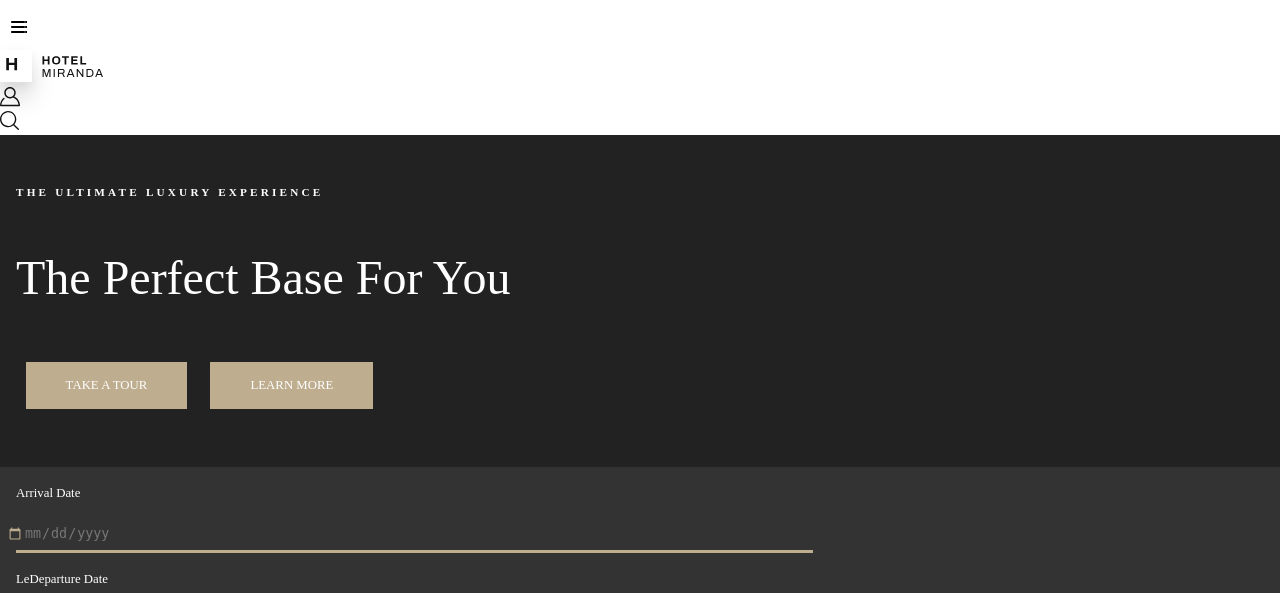
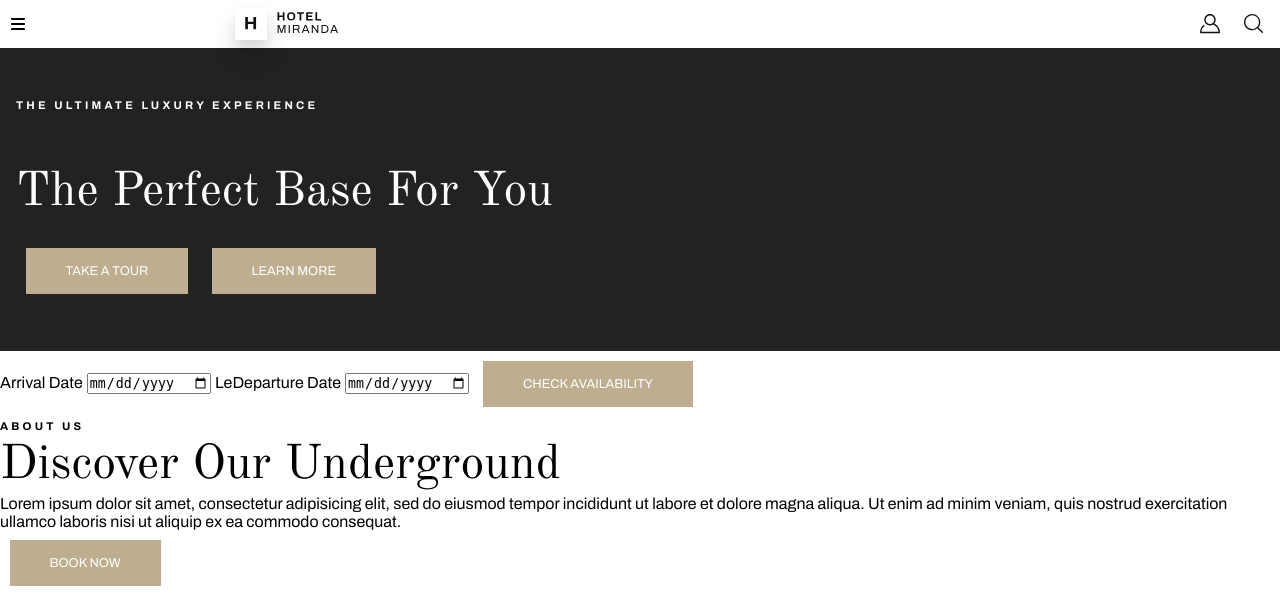
Before and after one commit to ImD1ck/Hotel-Miranda, a PHP site: page / in a window 1280 px wide. Shown: the top 593 px of the page. Run offline with PHP 8.4, Linux system fonts and the light colour scheme; style sheets or scripts are compiled from the project's sources.

Commit message:
header 100%

```diff
--- a/about.php
+++ b/about.php
@@ -1,14 +1,12 @@
 <!-- Head, Header & Nav -->
 <?php
   $page = "About Us - ";
-  $title = "About US";
+  $title = "About Us";
+  $subtitle = "About";
   @include("include/header.php");
 ?>
 
     <section class="intro">
-      <article class="intro__subtitle">
-        <h4>Home | <span>About</span></h4>
-      </article>
       <div class="intro__presentation">
         <div class="intro__video">
           <video src="#"></video>
--- a/include/header.php
+++ b/include/header.php
@@ -26,21 +26,25 @@
     </div>
     <div class="title">
       <div class="logo">
+        <a href="./index.php">
           <img src="./assets/icons/H.svg" alt="logo" />
+        </a>
         </div>
+        <a href="./index.php">
           <img
             class="logo__name"
             src="./assets/icons/Hotel-Miranda.svg"
             alt="Hotel Miranda"
           />
+        </a>
     </div>
-    <div class="icons">
-      <div class="icon__item">
+
+      <div class="icon">
+
         <img src="./assets/icons/person.svg" alt="logIn" />
-      </div>
-      <div class="icon__item">
+
         <img src="./assets/icons/search.svg" alt="search" />
-      </div>
+
       </div>
 
 </header>
@@ -53,15 +57,14 @@
     </h1>
 
   <?php if($page == ""): ?>
-        <div class="button__principal">
+    <div class="principal__button">
       <button class="button">TAKE A TOUR</button>
       <button class="button">LEARN MORE</button>
     </div>
   <?php else:  ?>
+    <div class="principal__subtitle">
+        <h4>Home | <span><?php echo $subtitle ?></span></h>
+      </div>
+  <?php endif ?>
   </article>
-
-      <article class="subtitle">
-        <h4>Home | <span>Room Details</span></h4>
-      </article>
-      <?php endif ?>
 </section>
--- /dev/null
+++ b/styles/_footer.scss
@@ -0,0 +1,4 @@
+@import "./_var.scss";
+
+.footer {
+}
--- a/styles/_header.scss
+++ b/styles/_header.scss
@@ -1,18 +1,19 @@
 @import "var";
 
 .header {
-  justify-content: space-around;
-  margin-top: 0.5rem;
+  display: flex;
+  justify-content: space-between;
+  align-items: center;
   box-shadow: rgba(0, 0, 0, 0.45) 0px 25px 20px -20px;
 
   .nav {
     &__button {
       width: 1rem;
       height: 1rem;
-      margin: 0.7rem;
+      margin: 1rem 0.7rem;
       border: none;
       cursor: pointer;
-      background: url("../assets/icons/bars-solid.svg");
+      background: url("../assets/icons/bars-solid.svg") no-repeat;
     }
 
     &__button2 {
@@ -22,21 +23,25 @@
     &__list {
       display: none;
       position: absolute;
-      background-color: #f1f1f1;
-      min-width: 160px;
+      top: 6%;
+      width: 100%;
+      background-color: #fff;
       box-shadow: 0px 8px 16px 0px rgba(0, 0, 0, 0.2);
       z-index: 1;
     }
 
     &__list a {
-      color: black;
-      padding: 12px 16px;
+      color: #000;
+      font-family: $subtitle;
+      font-weight: 600;
+      font-size: 0.8rem;
+      padding: 1rem 2rem 0.8rem;
       text-decoration: none;
       display: block;
     }
 
-    &__list a:hover {
-      background-color: #ddd;
+    &__list a:focus {
+      background-color: $gris-neutro;
     }
 
     &__show {
@@ -48,11 +53,13 @@
     display: flex;
     justify-content: flex-start;
     align-items: center;
+    width: 60%;
 
     .logo {
       width: 2rem;
       height: 2rem;
-      padding: 0.4rem;
+      padding-top: 0.5rem;
+      text-align: center;
       box-shadow: rgba(0, 0, 0, 0.15) 0px 15px 25px,
         rgba(0, 0, 0, 0.05) 0px 5px 10px;
 
@@ -61,51 +68,35 @@
       }
     }
   }
+
+  .icon {
+    gap: 1.5rem;
+    display: flex;
+    justify-content: flex-end;
+    margin-right: 1rem;
+  }
 }
 
-.main {
+.principal {
+  padding: 3rem 1rem;
+  background-color: $gris-oscuro;
   color: #fff;
 
-  .principal {
-    padding: 3rem 1rem;
-    min-width: 100%;
-    background-color: $gris-oscuro;
-
-    &__title {
-      padding: 3rem 0rem 3rem;
-    }
+  &__title {
+    padding: 3rem 0rem 1rem;
   }
 
-  .calendar {
-    background-color: $gris-neutro;
+  &__subtitle {
+    float: right;
+    margin-bottom: -3.1rem;
     padding: 1rem;
-    justify-content: left;
+    background-color: #fff;
+    font-family: $subtitle;
+    font-weight: 700;
+    color: $gris-oscuro;
 
-    &__label {
-      font-size: 0.8rem;
-    }
-
-    &__fecha {
-      display: block;
-      justify-content: left;
-      padding: 0.5rem;
-      padding-right: 55%;
-      margin: 1rem 1rem 1rem 0rem;
-      border: none;
-      border-bottom: 0.2rem solid $beish;
-      color: $gris-claro;
-      background-color: transparent;
-    }
-    &__fecha::-webkit-calendar-picker-indicator {
-      position: absolute;
-      left: 0.4rem;
-
-      filter: invert(79%) sepia(34%) saturate(237%) hue-rotate(0deg)
-        brightness(85%) contrast(82%);
-    }
-
-    &__fecha:focus {
-      border: none;
+    .subtitle span {
+      color: $beish;
     }
   }
 }
--- a/styles/styles.css
+++ b/styles/styles.css
@@ -1,146 +1,17 @@
-@import url("@import url('https://fonts.googleapis.com/css2?family=Archivo:wght@400;700&family=Old+Standard+TT&family=Roboto:wght@400;700&display=swap");
-.aboutUs {
-  display: block;
-  margin-top: 3rem;
-}
-.aboutUs__resume {
-  padding: 3rem 1rem 10rem;
-  background-color: #f9f9f9;
-}
-.aboutUs__resume span {
-  color: #777777;
-  font-size: 0.7rem;
-}
-.aboutUs__button {
-  margin: 1rem 0rem;
-}
-.aboutUs .square {
-  padding: 3rem;
-}
-.aboutUs .square__image {
-  background-color: #bead8e;
-  margin: -8rem 0rem 3rem;
-  height: 16rem;
-}
-.aboutUs .square__image-margin {
-  height: 16rem;
-}
-.aboutUs .square__icons {
-  position: absolute;
-  margin: 0rem 4.5rem;
-}
-.aboutUs .square__shadow {
-  padding-left: 4rem;
-}
-.aboutUs .square__shadow img {
-  opacity: 20%;
-  height: 5rem;
-  width: 12rem;
-  margin-bottom: 0rem;
-}
-.aboutUs .square__text {
-  text-align: center;
-}
-.aboutUs .square__text h2 {
-  font-family: "Old Standard TT";
-  font-weight: 500;
-}
-.aboutUs .square__text span {
-  font-size: 0.8rem;
-}
-.aboutUs .square__icon2 {
-  margin: 1rem 3.5rem;
-}
-.aboutUs .square__background {
-  padding: 2rem;
-  color: #ffffff;
-  background-color: #222222;
-}
-
-.rooms {
-  text-align: center;
-}
-.rooms__facilities {
-  margin: 1rem 3rem;
-  width: 14rem;
-  box-shadow: rgba(255, 255, 255, 0.1) 0px 1px 1px 0px inset, rgba(50, 50, 93, 0.25) 0px 50px 100px -20px, rgba(0, 0, 0, 0.3) 0px 30px 60px -30px;
-}
-.rooms__facilities img {
-  padding: 0.3rem;
-}
-.rooms .swiper {
-  width: 600px;
-  height: 300px;
-}
-
-.rooms h1 {
-  padding: 2rem 0rem;
-}
-
-.video {
-  padding: 3rem 1rem;
-  color: #ffffff;
-  background-color: #222222;
-}
-.video__container {
-  margin: 2rem 0rem;
-}
-.video__container iframe {
-  width: 18rem;
-  height: 10rem;
-}
-
-.video h4 {
-  color: #bead8e;
-  padding-bottom: 2rem;
-}
-
-.video span {
-  color: #777777;
-  font-size: 0.7rem;
-}
-
-.records {
-  padding: 2rem 0rem;
-  background-color: #222222;
-  color: #ffffff;
-}
-.records__item {
-  padding: 2rem;
-  text-align: center;
-  word-wrap: inherit;
-}
-.records__item h1 {
-  padding-top: 1.5rem;
-}
-.records__item span {
-  color: #999999;
-  font-size: 0.9rem;
-}
-.records__numbers span {
-  color: #ffffff;
-}
-
-.footer {
-  margin: 4rem 2rem;
-  background-image: url(../assets/icons/background.svg);
-}
-.footer .banner {
-  background-color: #f8f8f8;
-}
-
+@import url("https://fonts.googleapis.com/css2?family=Archivo:wght@400;700&family=Old+Standard+TT&family=Roboto:wght@400;700&display=swap");
 .header {
-  justify-content: space-around;
-  margin-top: 0.5rem;
+  display: flex;
+  justify-content: space-between;
+  align-items: center;
   box-shadow: rgba(0, 0, 0, 0.45) 0px 25px 20px -20px;
 }
 .header .nav__button {
   width: 1rem;
   height: 1rem;
-  margin: 0.7rem;
+  margin: 1rem 0.7rem;
   border: none;
   cursor: pointer;
-  background: url("../assets/icons/bars-solid.svg");
+  background: url("../assets/icons/bars-solid.svg") no-repeat;
 }
 .header .nav__button2 {
   background: url("../assets/icons/cross.svg") no-repeat;
@@ -148,19 +19,23 @@
 .header .nav__list {
   display: none;
   position: absolute;
-  background-color: #f1f1f1;
-  min-width: 160px;
+  top: 6%;
+  width: 100%;
+  background-color: #fff;
   box-shadow: 0px 8px 16px 0px rgba(0, 0, 0, 0.2);
   z-index: 1;
 }
 .header .nav__list a {
-  color: black;
-  padding: 12px 16px;
+  color: #000;
+  font-family: "Archivo";
+  font-weight: 600;
+  font-size: 0.8rem;
+  padding: 1rem 2rem 0.8rem;
   text-decoration: none;
   display: block;
 }
-.header .nav__list a:hover {
-  background-color: #ddd;
+.header .nav__list a:focus {
+  background-color: #333333;
 }
 .header .nav__show {
   display: block;
@@ -169,54 +44,44 @@
   display: flex;
   justify-content: flex-start;
   align-items: center;
+  width: 60%;
 }
 .header .title .logo {
   width: 2rem;
   height: 2rem;
-  padding: 0.4rem;
+  padding-top: 0.5rem;
+  text-align: center;
   box-shadow: rgba(0, 0, 0, 0.15) 0px 15px 25px, rgba(0, 0, 0, 0.05) 0px 5px 10px;
 }
 .header .title .logo__name {
   padding: 0.6rem;
 }
+.header .icon {
+  gap: 1.5rem;
+  display: flex;
+  justify-content: flex-end;
+  margin-right: 1rem;
+}
 
-.main {
+.principal {
+  padding: 3rem 1rem;
+  background-color: #222222;
   color: #fff;
 }
-.main .principal {
-  padding: 3rem 1rem;
-  min-width: 100%;
-  background-color: #222222;
+.principal__title {
+  padding: 3rem 0rem 1rem;
 }
-.main .principal__title {
-  padding: 3rem 0rem 3rem;
+.principal__subtitle {
+  float: right;
+  margin-bottom: -3.1rem;
+  padding: 1rem;
+  background-color: #fff;
+  font-family: "Archivo";
+  font-weight: 700;
+  color: #222222;
 }
-.main .calendar {
-  background-color: #333333;
-  padding: 1rem;
-  justify-content: left;
-}
-.main .calendar__label {
-  font-size: 0.8rem;
-}
-.main .calendar__fecha {
-  display: block;
-  justify-content: left;
-  padding: 0.5rem;
-  padding-right: 55%;
-  margin: 1rem 1rem 1rem 0rem;
-  border: none;
-  border-bottom: 0.2rem solid #bead8e;
-  color: #777777;
-  background-color: transparent;
-}
-.main .calendar__fecha::-webkit-calendar-picker-indicator {
-  position: absolute;
-  left: 0.4rem;
-  filter: invert(79%) sepia(34%) saturate(237%) hue-rotate(0deg) brightness(85%) contrast(82%);
-}
-.main .calendar__fecha:focus {
-  border: none;
+.principal__subtitle .subtitle span {
+  color: #bead8e;
 }
 
 html,
--- a/styles/styles.scss
+++ b/styles/styles.scss
@@ -1,8 +1,9 @@
-@use "index";
+// @use "index";
 @use "header";
+@use "footer";
 @import "./_var.scss";
 
-@import url("@import url('https://fonts.googleapis.com/css2?family=Archivo:wght@400;700&family=Old+Standard+TT&family=Roboto:wght@400;700&display=swap");
+@import url("https://fonts.googleapis.com/css2?family=Archivo:wght@400;700&family=Old+Standard+TT&family=Roboto:wght@400;700&display=swap");
 
 html,
 * {
```
Also changed, not shown: js/dropMenu.js (+0 -7 lines), styles/_index.scss (+34 -0 lines), 1 other file. Lines whose indentation alone changed are shown as unchanged.
